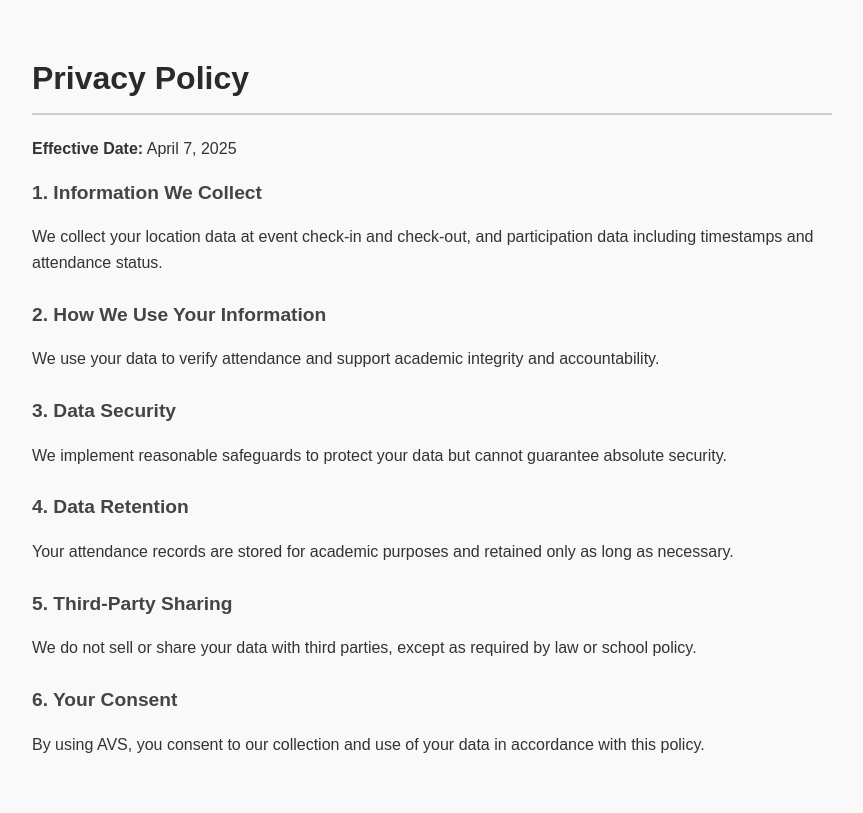
After one commit to boraytuna/Attendance-Verification-System, a Flask app: page /privacy-policy.html in a window 1280 px wide. The commit adds this page. Shown: the whole page, without its empty margins (208-1071 px from the left). Run offline with Flask 3, Linux system fonts and the light colour scheme; parts of the project's set-up code (start-up, migrations or seed data) failed here and were passed over.

Commit message:
Added User Agreement and Privacy Policy HTML
Now, students can access to user agreement and privacy policies before submitting there location for the first time in frame3 of student check-in form.

```diff
--- a/app.py
+++ b/app.py
@@ -106,6 +106,15 @@ def create_tables():
 
 # Ensure database tables exist
 create_tables()
+
+@app.route('/privacy-policy.html')
+def privacy_policy():
+    return render_template('privacy-policy.html')
+
+@app.route('/user-agreement.html')
+def user_agreement():
+    return render_template('user-agreement.html')
+
 @app.route("/") #Made by olu
 def home():
     return redirect(url_for("dashboard"))
@@ -154,11 +163,6 @@ def events():
 @app.route("/calendar")
 def calendar():
     return render_template("calendar.html")
-
-# # Route: Find Student Page
-# @app.route("/find_student")
-# def find_student():
-#     return render_template("find_student.html")
 
 # Route: Places Page
 @app.route("/places")
--- /dev/null
+++ b/templates/privacy-policy.html
@@ -0,0 +1,66 @@
+<!DOCTYPE html>
+<html lang="en">
+<head>
+  <meta charset="UTF-8" />
+  <meta name="viewport" content="width=device-width, initial-scale=1.0"/>
+  <title>Privacy Policy - Attendance Verification System</title>
+  <style>
+    body {
+      font-family: 'Arial', sans-serif;
+      padding: 2rem;
+      max-width: 800px;
+      margin: auto;
+      line-height: 1.6;
+      background-color: #f9f9f9;
+      color: #333;
+    }
+    h1 {
+      color: #2a2a2a;
+      border-bottom: 2px solid #ccc;
+      padding-bottom: 0.5rem;
+    }
+    .section {
+      margin-bottom: 1.5rem;
+    }
+    .section h2 {
+      font-size: 1.2rem;
+      margin-bottom: 0.3rem;
+      color: #444;
+    }
+  </style>
+</head>
+<body>
+  <h1>Privacy Policy</h1>
+  <p><strong>Effective Date:</strong> April 7, 2025</p>
+
+  <div class="section">
+    <h2>1. Information We Collect</h2>
+    <p>We collect your location data at event check-in and check-out, and participation data including timestamps and attendance status.</p>
+  </div>
+
+  <div class="section">
+    <h2>2. How We Use Your Information</h2>
+    <p>We use your data to verify attendance and support academic integrity and accountability.</p>
+  </div>
+
+  <div class="section">
+    <h2>3. Data Security</h2>
+    <p>We implement reasonable safeguards to protect your data but cannot guarantee absolute security.</p>
+  </div>
+
+  <div class="section">
+    <h2>4. Data Retention</h2>
+    <p>Your attendance records are stored for academic purposes and retained only as long as necessary.</p>
+  </div>
+
+  <div class="section">
+    <h2>5. Third-Party Sharing</h2>
+    <p>We do not sell or share your data with third parties, except as required by law or school policy.</p>
+  </div>
+
+  <div class="section">
+    <h2>6. Your Consent</h2>
+    <p>By using AVS, you consent to our collection and use of your data in accordance with this policy.</p>
+  </div>
+</body>
+</html>
```
Also changed, not shown: templates/student_checkin.html (+12 -4 lines), templates/user-agreement.html (added, +61 -0 lines).
